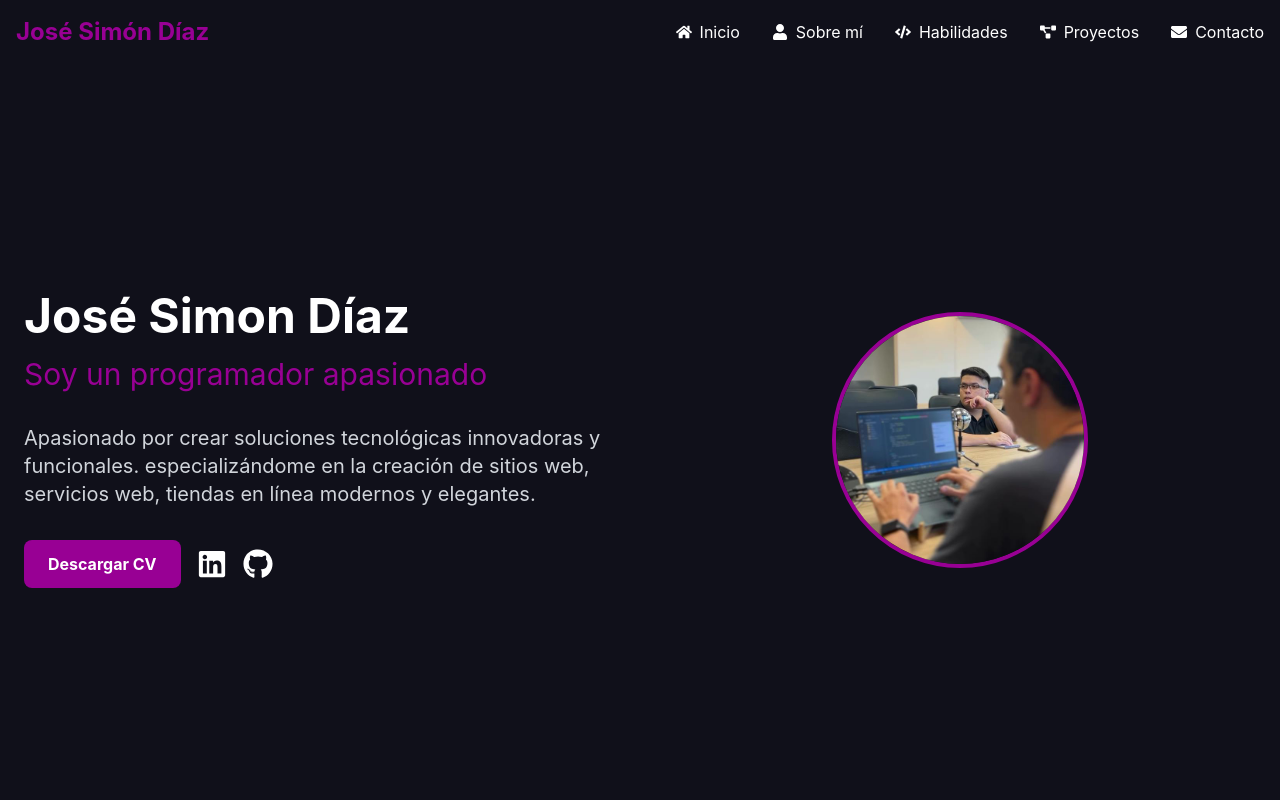
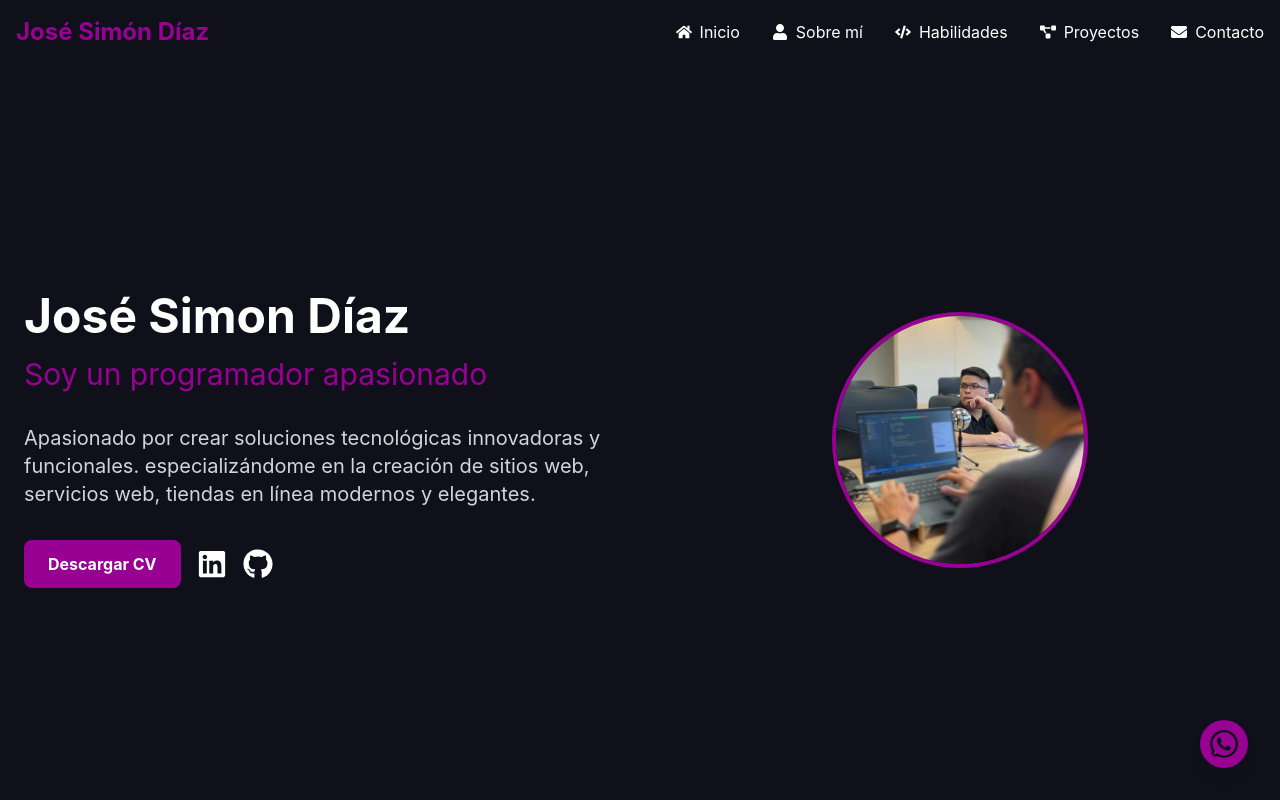
Before and after one commit to JoseSimonDiaz/miPortfolio, a React (Vite) app: page / in a window 1280 px wide. Shown: the top 800 px of the page. Built offline with nearby package versions, Linux system fonts and the light colour scheme.

Commit message:
Implemento el icono del wp

```diff
--- a/src/App.jsx
+++ b/src/App.jsx
@@ -6,6 +6,7 @@ import Skills from './components/Skills';
 import Projects from './components/Projects';
 import Contact from './components/Contact';
 import { motion } from 'framer-motion';
+import { FaWhatsapp } from 'react-icons/fa'; // Importar el ícono de WhatsApp
 
 function App() {
   const [isMenuOpen, setIsMenuOpen] = useState(false);
@@ -15,16 +16,29 @@ function App() {
       initial={{ opacity: 0 }}
       animate={{ opacity: 1 }}
       transition={{ duration: 0.5 }}
-      className="bg-[#10101A] min-h-screen text-white"
+      className="bg-[#10101A] min-h-screen text-white relative"
     >
       <Navbar isMenuOpen={isMenuOpen} setIsMenuOpen={setIsMenuOpen} />
       <div className={`transition-all duration-300 ${isMenuOpen ? 'filter blur-sm' : ''}`}>
         <Hero />
+        <Projects />
         <AboutSection />
         <Skills />
-        <Projects />
         <Contact />
       </div>
+
+      {/* Ícono de WhatsApp */}
+      <a
+        href="https://wa.me/+5493816179958" // Reemplaza con tu número de WhatsApp
+        target="_blank"
+        rel="noopener noreferrer"
+        className="fixed bottom-8 right-8 z-50"
+      >
+        <FaWhatsapp
+          className="w-12 h-12 p-2 rounded-full shadow-lg cursor-pointer transition-colors duration-300"
+          style={{ backgroundColor: '#980094', color: '#10101A' }}
+        />
+      </a>
     </motion.div>
   );
 }
```
